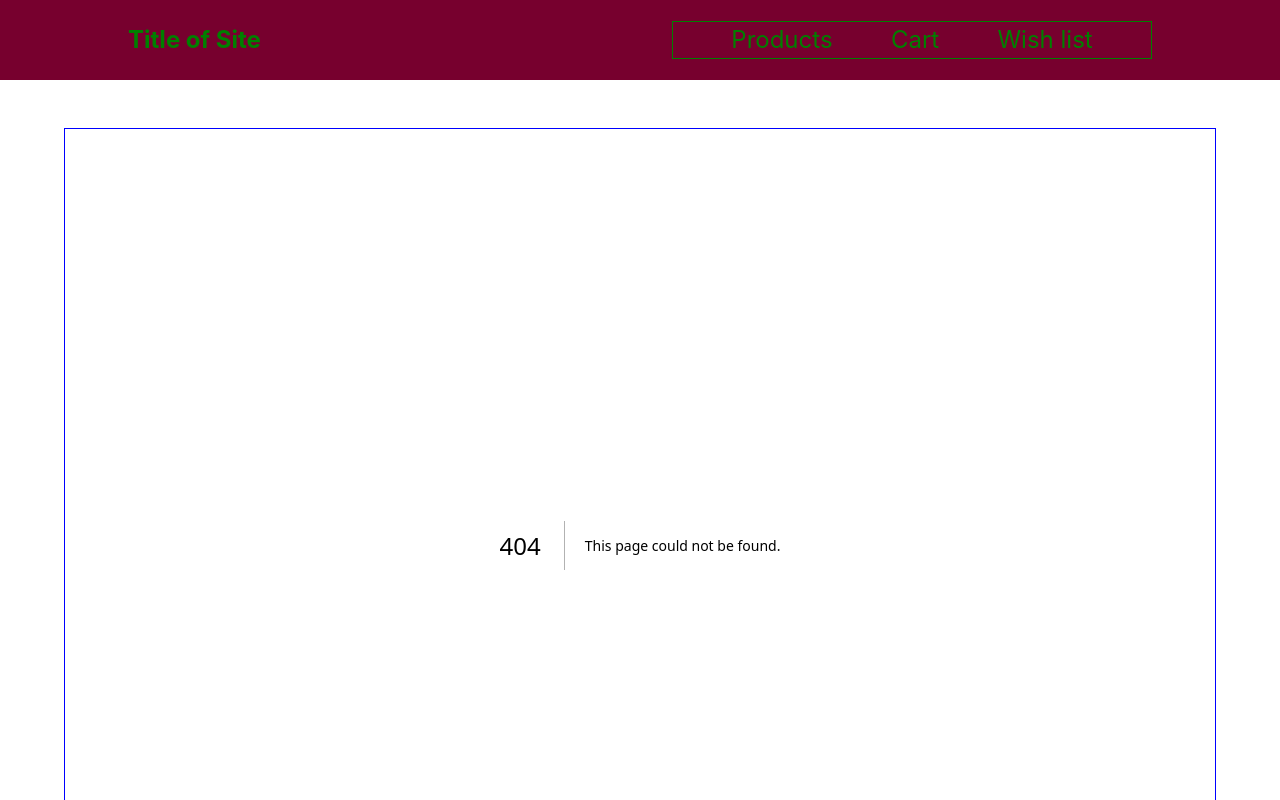
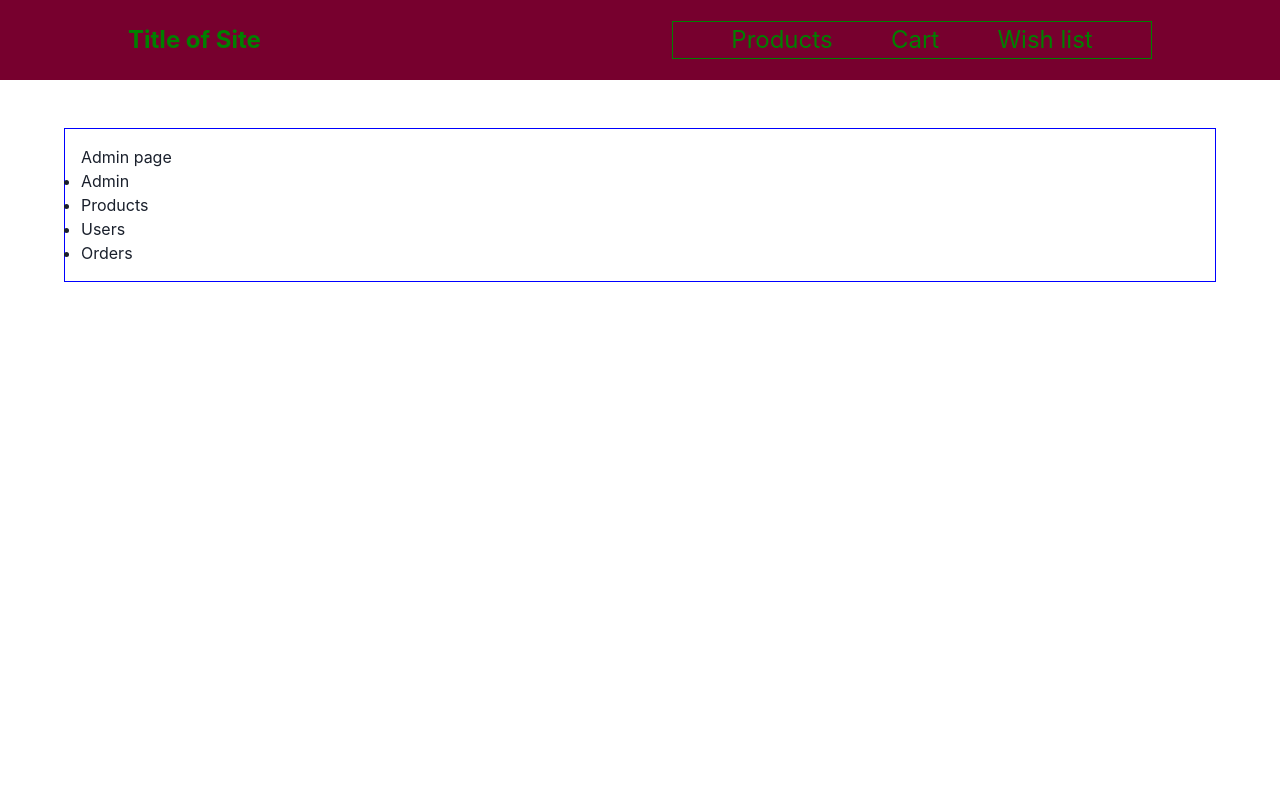
Before and after one commit to fishenchips/web-shop-examination, a Next.js app: page /admin in a window 1280 px wide. Before the commit this address had no page. Shown: the top 800 px of the page. Built offline with nearby package versions, Linux system fonts and the light colour scheme.

Commit message:
adding admin pages and navigation

```diff
--- /dev/null
+++ b/components/layout/AdminNavigation.tsx
@@ -0,0 +1,22 @@
+import Link from "next/link";
+
+export const AdminNavigation = () => {
+  return (
+    <section>
+      <ul>
+        <li>
+          <Link href="/admin">Admin</Link>
+        </li>
+        <li>
+          <Link href="/admin/products">Products</Link>
+        </li>
+        <li>
+          <Link href="/admin/users">Users</Link>
+        </li>
+        <li>
+          <Link href="/admin/orders">Orders</Link>
+        </li>
+      </ul>
+    </section>
+  );
+};
--- /dev/null
+++ b/pages/admin/index.tsx
@@ -0,0 +1,12 @@
+import { AdminNavigation } from "../../components/layout/AdminNavigation";
+
+const AdminPage = () => {
+  return (
+    <>
+      <p>Admin page</p>
+      <AdminNavigation />
+    </>
+  );
+};
+
+export default AdminPage;
```
Also changed, not shown: pages/admin/products/index.tsx (added, +12 -0 lines).
